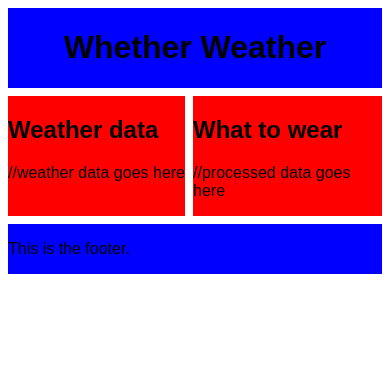
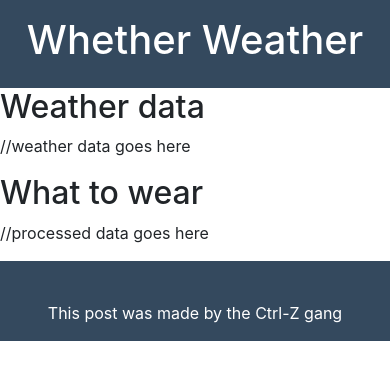
Before and after one commit to RomanPodkovyrin/HackTheMidlands2018, a Flask app: page / in a window 390 px wide. Shown: the top 380 px of the page. Run offline with Flask 2, Linux system fonts and the light colour scheme; some libraries are stand-ins or nearby versions.

Commit message:
minor bootstrap tweaks

```diff
--- a/static/main.css
+++ b/static/main.css
@@ -1,31 +1,25 @@
-.grid-container {
-    display: grid;
-    grid-template-areas: "hd hd"
-                         "wd pd"
-                         "ft ft";
-    font-family: Arial, Helvetica, sans-serif;
-    grid-gap: 0.5em 0.5em
-}
-
-.header {
-    grid-area: hd;
-    text-align: center;
-    background-color: blue;
-    height: 100%;
+.nav-bar {
+    background-color: #34495e;
+    color: white;
+    font-size: 3rem;
+    padding-top: 1rem;
+    padding-bottom: 1rem;
 }
 
 .weather-data {
-    grid-area: wd;
-    height: 100%;
-    background-color: red;
+    padding-left: 1rem;
+    padding-right: 1rem;
 }
 
 .processed-data {
-    grid-area: pd;
-    background-color: red;
+    padding-left: 1rem;
+    padding-right: 1rem;
 }
 
-.footer {
-    grid-area: ft;
-    background-color: blue;
+footer {
+    background-color:#34495e;
+    text-align: center;
+    padding-left: 1rem;
+    padding-right: 1rem;
+    color: white;
 }
--- a/templates/index.html
+++ b/templates/index.html
@@ -3,32 +3,41 @@
 
   <head>
     <meta charset="UTF-8">
+    <meta name="viewport" content="width=device-width, initial-scale=1">
+
     <title>Whether Weather</title>
-    <script type = "text/javascript"
-      src = "{{ url_for('static', filename = 'coordinates.js') }}" ></script>
+
+    <script type = "text/javascript" src = "{{ url_for('static', filename = 'coordinates.js') }}" ></script>
     <link rel="stylesheet" href="{{ url_for('static', filename = 'main.css') }}">
+    <link rel="stylesheet" href="https://maxcdn.bootstrapcdn.com/bootstrap/4.1.3/css/bootstrap.min.css">
+    <script src="https://ajax.googleapis.com/ajax/libs/jquery/3.3.1/jquery.min.js"></script>
+
   </head>
 
   <body>
-    <div class="grid-container">
+    <div class="content">
 
-      <div class="header">
+      <div class="container-fluid text-center nav-bar">
         <h1>Whether Weather</h1>
       </div>
 
-      <div class="weather-data">
+      <div class="row">
+        <div class="col-sm-8">
           <h2>Weather data</h2>
           <p>//weather data goes here</p>
         </div>
 
-      <div class="processed-data">
+        <div class="col-sm-4">
           <h2>What to wear</h2>
           <p>//processed data goes here</p>
         </div>
+      </div>
 
-      <div class="footer">
-        <p>This is the footer.</p>
+      <footer class="page-footer font-small pt-4">
+        <div class="footer-copyright text-center py-3">
+          This post was made by the Ctrl-Z gang
         </div>
+      </footer>
 
     </div>
   </body>
```
Lines whose indentation alone changed are shown as unchanged.
